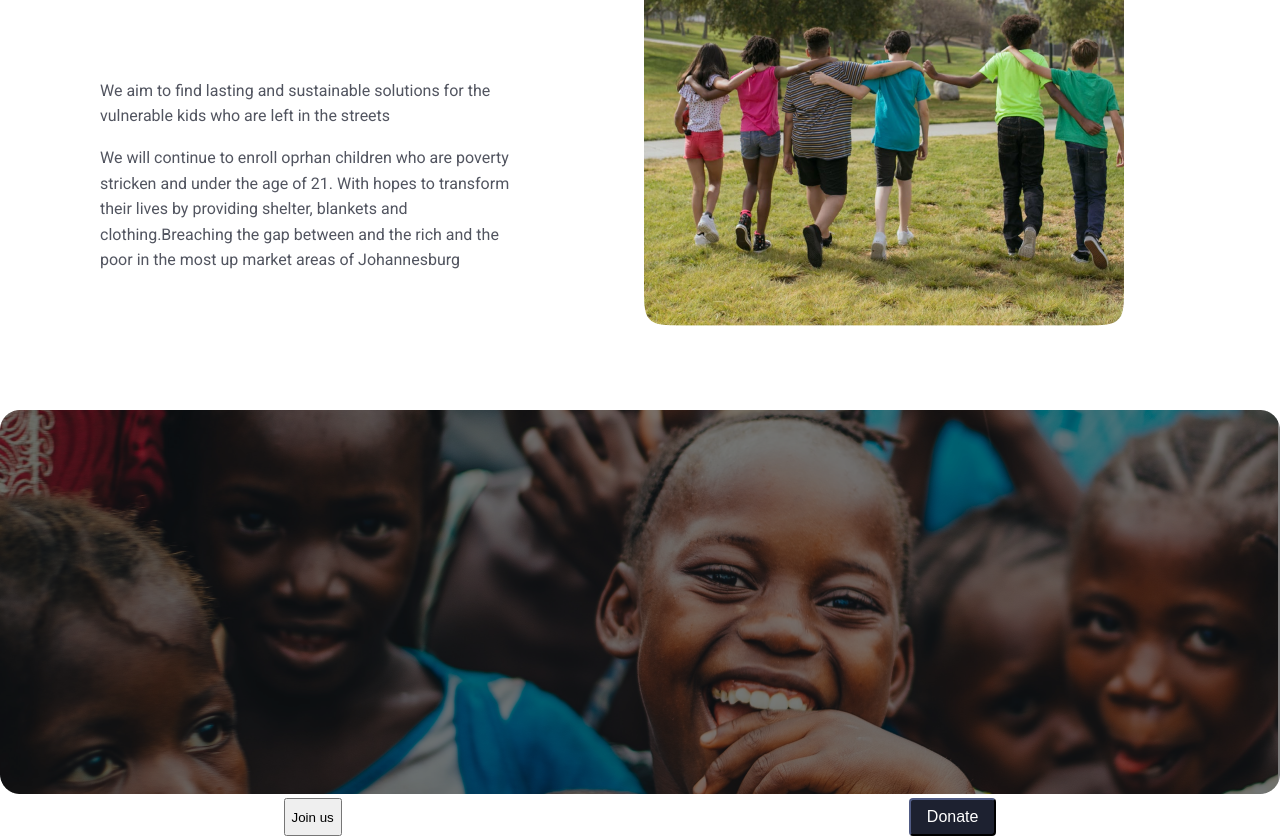
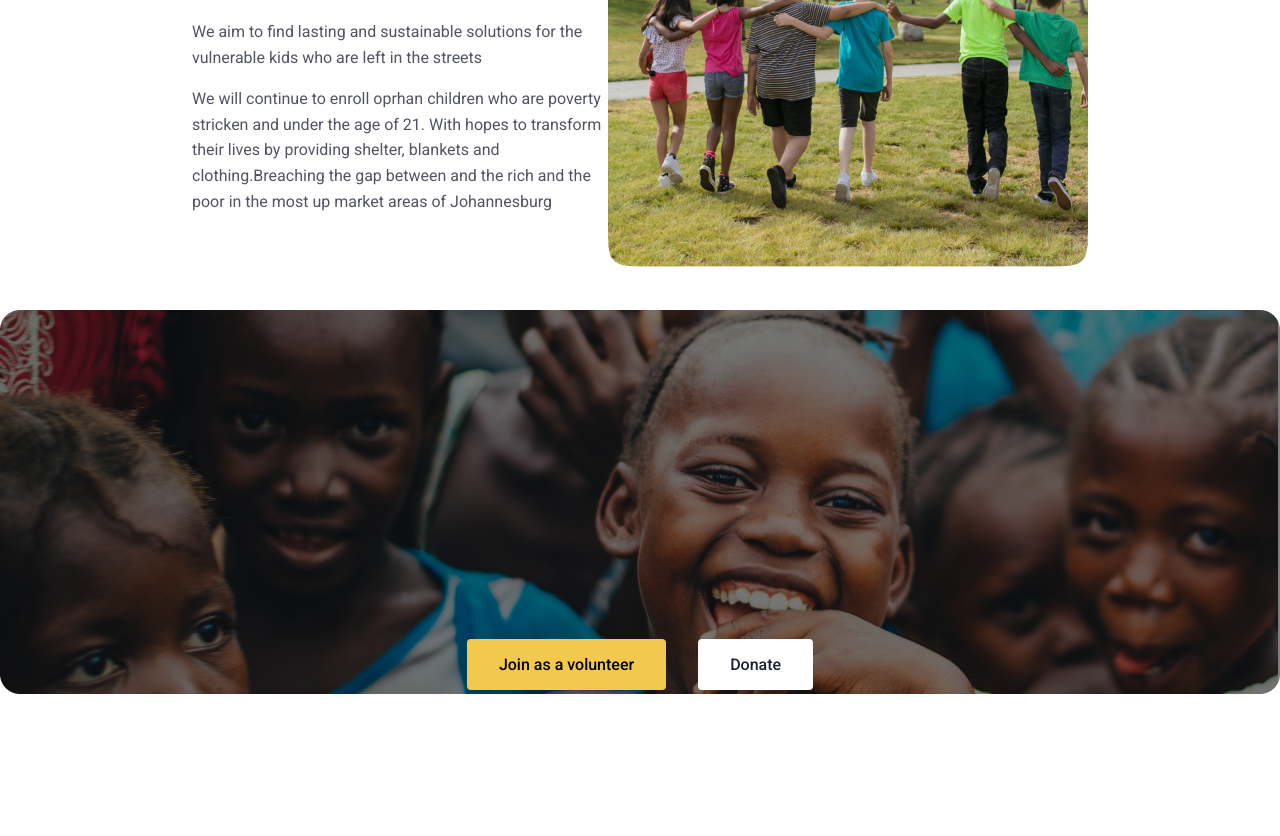
Before and after one commit to mothibimalebana/To-God-Be-The-Glory-Centre, a plain HTML site: page index.html in a window 1280 px wide. Shown: the part 1367-2203 px from the top of the page. After the commit the page ends 2065 px from the top, so only its background shows below. Drawn offline with Linux system fonts and the light colour scheme.

Commit message:
helpout section is complete
buttons have been layered on to image with a consitent layout

```diff
--- a/css/style.css
+++ b/css/style.css
@@ -20,7 +20,7 @@ header{
 
     min-width: 100vh;
 
-    padding: 15px 10px;
+    padding: 0.5% 1%;
 }
 .navlink {
     display: flex;
@@ -120,13 +120,11 @@ a {
 }
 
 .know-about-us{
-    width: 80%;
     height: auto;
     display: flex;
-    gap: 130px;
     justify-content: space-evenly;
 
-    padding:80px 100px;
+    padding: 3% 15%;
 }
 .about-us-text {
     display: flex;
@@ -160,3 +158,62 @@ a {
     display: flex;
     justify-content: space-around;
 }
+.helpout-container {
+    position: relative;
+    display: flex;
+    justify-content: center;
+    padding:0px 15%
+}
+.helpout-buttons{
+    display: flex;
+    justify-content: center;
+    gap: 5%;
+    position: absolute;
+    bottom: 8px;
+    color: #000;
+
+    width: 50%;
+}
+.volunteer-button {
+    display: inline-flex;
+    padding: 16px 32px;
+    border: 0;
+    justify-content: center;
+    align-items: center;
+    gap: 10px;
+
+    border-radius: 4px;
+    background: var(--Yellow, #F2C94C);
+    backdrop-filter: blur(40px);
+
+    color: #000;
+    text-align: right;
+    font-family: Roboto;
+    font-size: 16px;
+    font-style: normal;
+    font-weight: 500;
+    line-height: normal;
+}
+.volunteer-button> button {
+    margin: 0;
+}
+.donate-button {
+    display: inline-flex;
+    padding: 16px 32px;
+    border: 0;
+    justify-content: center;
+    align-items: center;
+    gap: 10px;
+
+    border-radius: 4px;
+    background: #FFF;
+    backdrop-filter: blur(40px);
+
+    color: var(--Primary-text, #1D2130);
+    text-align: right;
+    font-family: Roboto;
+    font-size: 16px;
+    font-style: normal;
+    font-weight: 500;
+    line-height: normal;
+}
--- a/index.html
+++ b/index.html
@@ -52,12 +52,13 @@
         </section>
         <section>
             <div class="helpout-container">
-                <img src="./img/help-out.png" alt="">
-                <div class="help-buttons">
-                    <button>Join us</button>
-                    <button class="navlink">Donate</button>
+                <div class="helpout-image"><img src="./img/help-out.png" alt=""></div>
+                <div class="helpout-buttons">
+                    <button class="volunteer-button">Join as a volunteer</button>
+                    <button class="donate-button">Donate</button>
                 </div>
             </div>
+
         </section>
     </main>
     <footer></footer>
```
